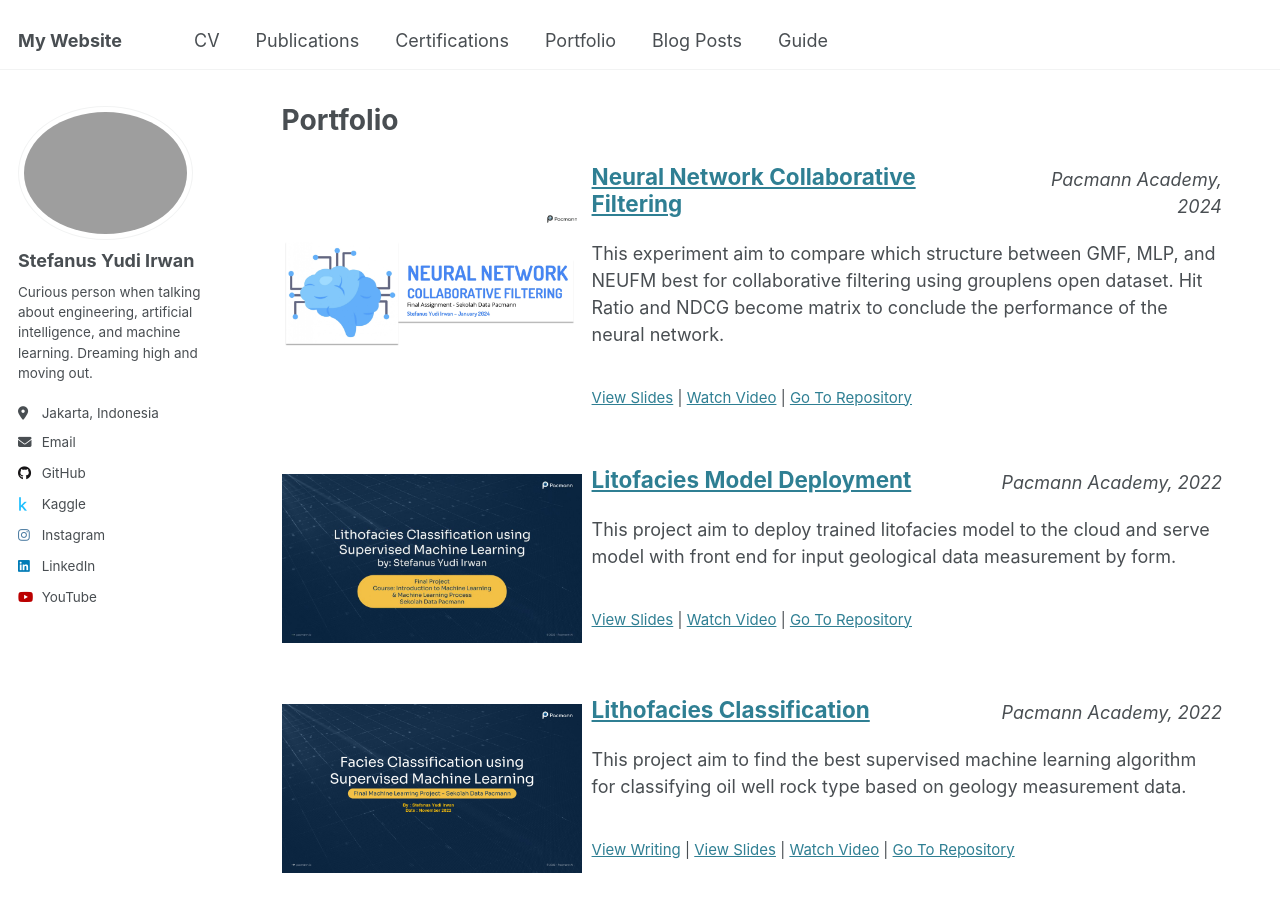
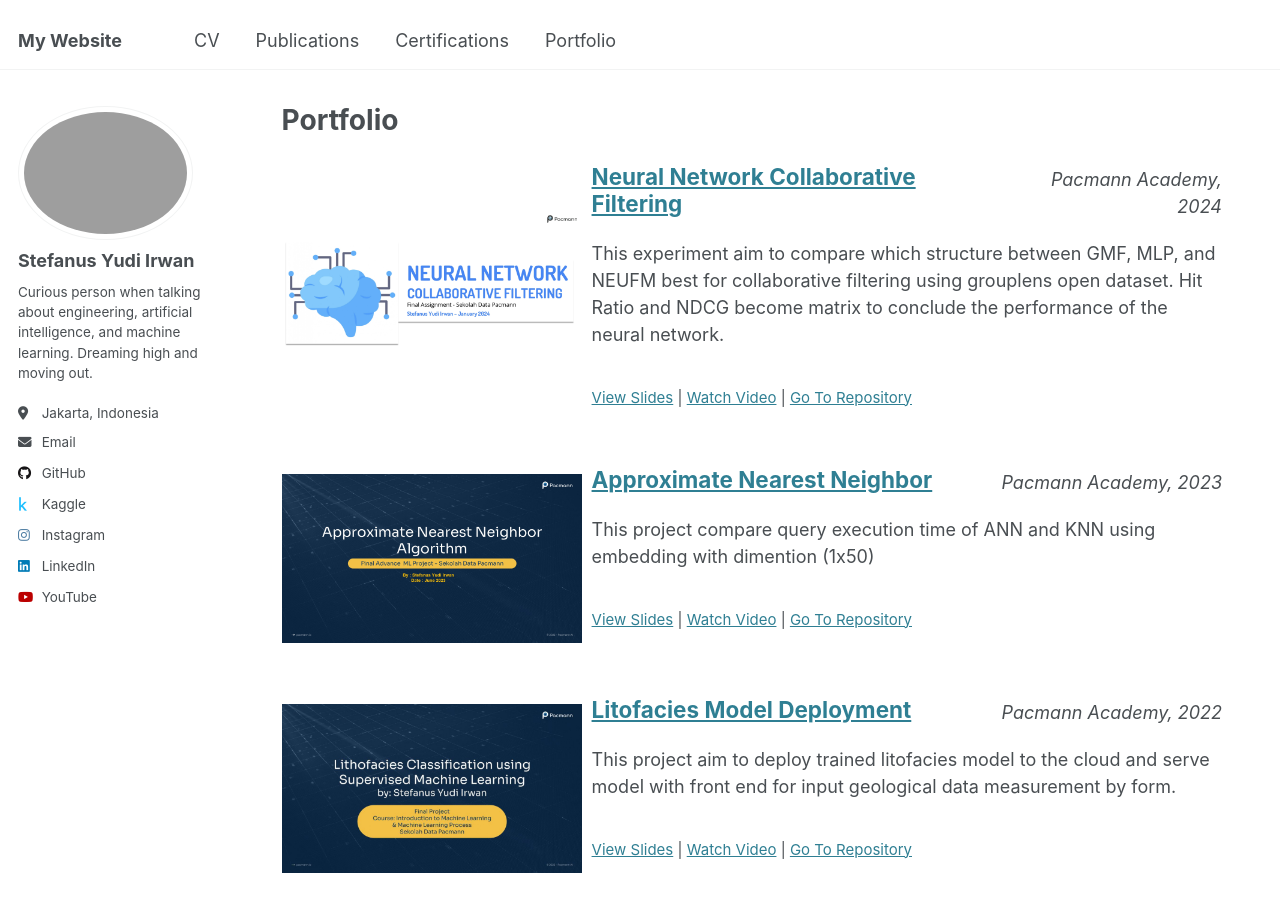
Before and after one commit to stefanus-yudi-irwan/stefanus-yudi-irwan.github.io, a Jekyll site: the page built from _pages/portfolio.html, in a window 1280 px wide and 900 px high. Built offline with Jekyll 4.4.1, drawn with Linux system fonts in a browser that asks for light colours.

Commit message:
feat: finish documentation from bootcamp

```diff
--- a/_data/navigation.yml
+++ b/_data/navigation.yml
@@ -17,9 +17,3 @@ main:
 
   - title: "Portfolio"
     url: /portfolio/
-
-  - title: "Blog Posts"
-    url: /year-archive/
-
-  - title: "Guide"
-    url: /markdown/
--- /dev/null
+++ b/_portfolio/portfolio-09.md
@@ -0,0 +1,34 @@
+---
+title: "Approximate Nearest Neighbor"
+excerpt: "This project compare query execution time of ANN and KNN using embedding with dimention (1x50)"
+collection: portfolio
+permalink: /portfolio/09
+company: Pacmann Academy
+date: 2023-06-01
+slidesurl: 'https://drive.google.com/file/d/1OjeUwh1jnLj_PuU58iekjMXJEI1qkOmF/view?usp=sharing'
+image: '/files/portfolio/portfolio-9-icon.jpg'
+video: 'https://www.youtube.com/watch?v=dRKPrvHxR84'
+repositoryurl: 'https://github.com/stefanus-yudi-irwan/approximate-nearest-neighbor'
+---
+<img src="https://raw.githubusercontent.com/stefanus-yudi-irwan/approximate-nearest-neighbor/main/images/image-1.jpg"><br><br>
+<img src="https://raw.githubusercontent.com/stefanus-yudi-irwan/approximate-nearest-neighbor/main/images/image-2.jpg"><br><br>
+<img src="https://raw.githubusercontent.com/stefanus-yudi-irwan/approximate-nearest-neighbor/main/images/image-3.jpg"><br><br>
+<img src="https://raw.githubusercontent.com/stefanus-yudi-irwan/approximate-nearest-neighbor/main/images/image-4.jpg"><br><br>
+<img src="https://raw.githubusercontent.com/stefanus-yudi-irwan/approximate-nearest-neighbor/main/images/image-5.jpg"><br><br>
+<img src="https://raw.githubusercontent.com/stefanus-yudi-irwan/approximate-nearest-neighbor/main/images/image-6.jpg"><br><br>
+<img src="https://raw.githubusercontent.com/stefanus-yudi-irwan/approximate-nearest-neighbor/main/images/image-7.jpg"><br><br>
+<img src="https://raw.githubusercontent.com/stefanus-yudi-irwan/approximate-nearest-neighbor/main/images/image-8.jpg"><br><br>
+<img src="https://raw.githubusercontent.com/stefanus-yudi-irwan/approximate-nearest-neighbor/main/images/image-9.jpg"><br><br>
+<img src="https://raw.githubusercontent.com/stefanus-yudi-irwan/approximate-nearest-neighbor/main/images/image-10.jpg"><br><br>
+<img src="https://raw.githubusercontent.com/stefanus-yudi-irwan/approximate-nearest-neighbor/main/images/image-11.jpg"><br><br>
+<img src="https://raw.githubusercontent.com/stefanus-yudi-irwan/approximate-nearest-neighbor/main/images/image-12.jpg"><br><br>
+<img src="https://raw.githubusercontent.com/stefanus-yudi-irwan/approximate-nearest-neighbor/main/images/image-13.jpg"><br><br>
+<img src="https://raw.githubusercontent.com/stefanus-yudi-irwan/approximate-nearest-neighbor/main/images/image-14.jpg"><br><br>
+<img src="https://raw.githubusercontent.com/stefanus-yudi-irwan/approximate-nearest-neighbor/main/images/image-15.jpg"><br><br>
+<img src="https://raw.githubusercontent.com/stefanus-yudi-irwan/approximate-nearest-neighbor/main/images/image-16.jpg"><br><br>
+<img src="https://raw.githubusercontent.com/stefanus-yudi-irwan/approximate-nearest-neighbor/main/images/image-17.jpg"><br><br>
+<img src="https://raw.githubusercontent.com/stefanus-yudi-irwan/approximate-nearest-neighbor/main/images/image-18.jpg"><br><br>
+<img src="https://raw.githubusercontent.com/stefanus-yudi-irwan/approximate-nearest-neighbor/main/images/image-19.jpg"><br><br>
+<img src="https://raw.githubusercontent.com/stefanus-yudi-irwan/approximate-nearest-neighbor/main/images/image-20.jpg"><br><br>
+<img src="https://raw.githubusercontent.com/stefanus-yudi-irwan/approximate-nearest-neighbor/main/images/image-21.jpg"><br><br>
+<img src="https://raw.githubusercontent.com/stefanus-yudi-irwan/approximate-nearest-neighbor/main/images/image-22.jpg"><br><br>
```
Also changed, not shown: _portfolio/portfolio-06.md (+15 -0 lines), files/portfolio/portfolio-9-icon.jpg (added).
